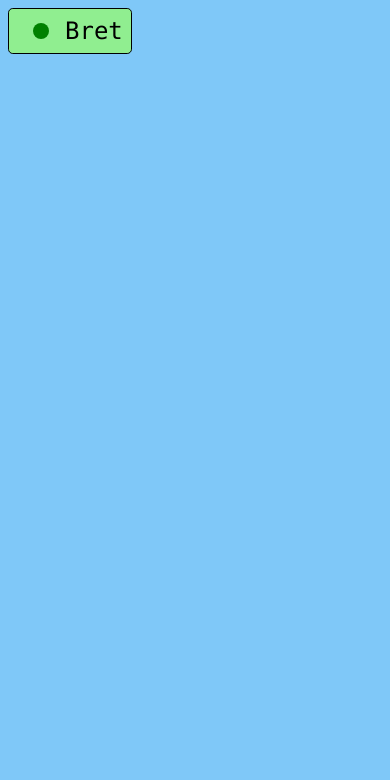
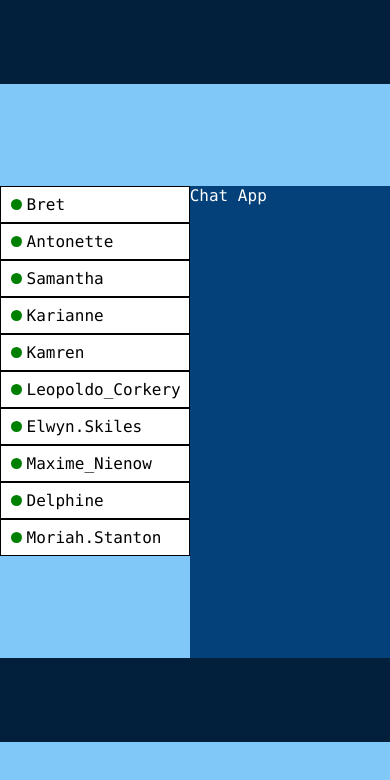
Before and after one commit to rfussell17/online-users, a plain HTML site: page index.html in a window 390 px wide. Drawn offline with Linux system fonts and the light colour scheme.

Commit message:
mobile layout for sidebar functional

```diff
--- a/index.js
+++ b/index.js
@@ -1,18 +1,25 @@
 async function getUsers() {
   let response = await fetch("users.json")
   let users = await response.json()
+  return users
+}
 
-  return users
+function getUserDiv(user) {
+  return `<div class="my-online-user">
+      <div class="user-username">${user.username}</div>
+      <div class="user-online"></div>
+  </div>`
 }
 
 getUsers().then(users => {
   let sampleUser = users[0]
-  let userDiv = `
-  <div class="my-online-user">
-    <div class="user-username">${sampleUser.username}</div>
-    <div class="user-online"></div>
+
+  document.body.innerHTML = `
+  <div class="header"></div>
+  <div class="my-online-users">
+      ${users.map(user => getUserDiv(user)).join('')}
+  </div>
+  <div class="main-content">Chat App</div>
+  <div class="footer"></div>
   `
-
-  document.body.innerHTML = userDiv
-
 })
--- a/style.css
+++ b/style.css
@@ -8,17 +8,37 @@ html, body {
   font-family: "Lucida Console", Monaco, monospace;
 }
 
+body {
+  display: flex;
+  height: 100vh;
+  flex-wrap: wrap;
+}
+
+.header, .footer {
+  height: 10%;
+  width: 100%;
+  background-color: #02203c;
+  color: #fff;
+}
+
+.main-content {
+  background-color: #04417A;
+  flex: auto;
+  color: #fff;
+}
+
+.my-online-users {
+  max-height: 80%;
+  max-width: 250px;
+  overflow: auto;
+}
+
 .my-online-user {
-  background-color: lightgreen;
-  font-size: 1.5rem;
-  width: fit-content;
+  background-color: #fff;
   padding: 0.5rem;
   display: flex;
-  flex-direction: row;
   align-items: center;
   border: 0.1rem solid black;
-  margin: 0.5rem;
-  border-radius: 0.3rem;
 }
 
 .user-username {
@@ -26,10 +46,11 @@ html, body {
 }
 
 .user-online {
-  margin: 0 1rem;
-  height: 1rem;
-  width: 1rem;
+  order: 0;
+  margin-left: 0.1rem;
+  margin-right: 0.3rem;
+  height: 0.7rem;
+  width: 0.7rem;
   background-color: green;
   border-radius: 50%;
-  order: 0;
 }
```
